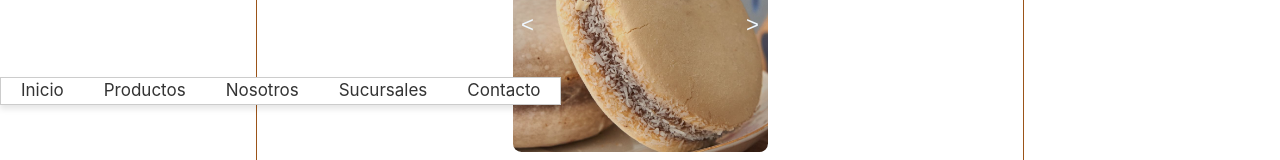
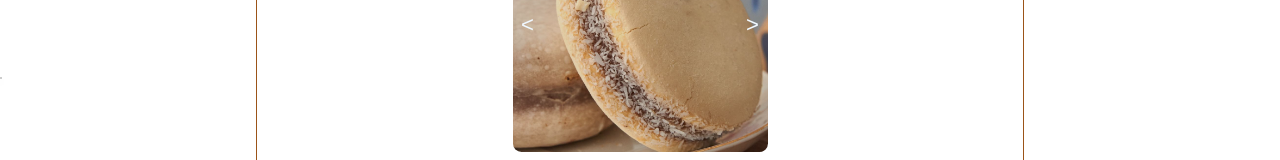
Before and after one commit to juanbosquedev/BosqueBakery, a React (Vite) app: page / in a window 1280 px wide. Shown: the part 243-403 px from the top of the page. Built offline with nearby package versions, Linux system fonts and the light colour scheme.

Commit message:
menu boton tyding

```diff
--- a/src/nav/nav.jsx
+++ b/src/nav/nav.jsx
@@ -58,11 +58,11 @@
           className={style.Nav_dropdown}
           style={{ display: showButton ? "none" : "block" }}
         >
-          <a href="#inicio">Inicio</a>
+          {/* <a href="#inicio">Inicio</a>
           <a href="#productos">Productos</a>
           <a href="#nosotros">Nosotros</a>
           <a href="#sucursales">Sucursales</a>
-          <a href="#contacto">Contacto</a>
+          <a href="#contacto">Contacto</a> */}
         </div>
       )}
     </div>
--- a/src/nav/nav.module.css
+++ b/src/nav/nav.module.css
@@ -13,7 +13,7 @@
 /* En tu archivo CSS (por ejemplo, nav.module.css) */
 @media only screen and (max-width: 600px) {
   .Nav_main{
-  flex-direction: column;
+    flex-direction: column;
     padding: 1rem;
     font-weight: 900;
     gap: .3rem;
@@ -21,7 +21,7 @@
     align-items:stretch;
     flex-wrap: wrap;
     width: 25vw;
-    max-width: 25vw;
+    min-width: 25vw;
     background-color: aqua;
     z-index: 1;
     height: 50rem;
```
